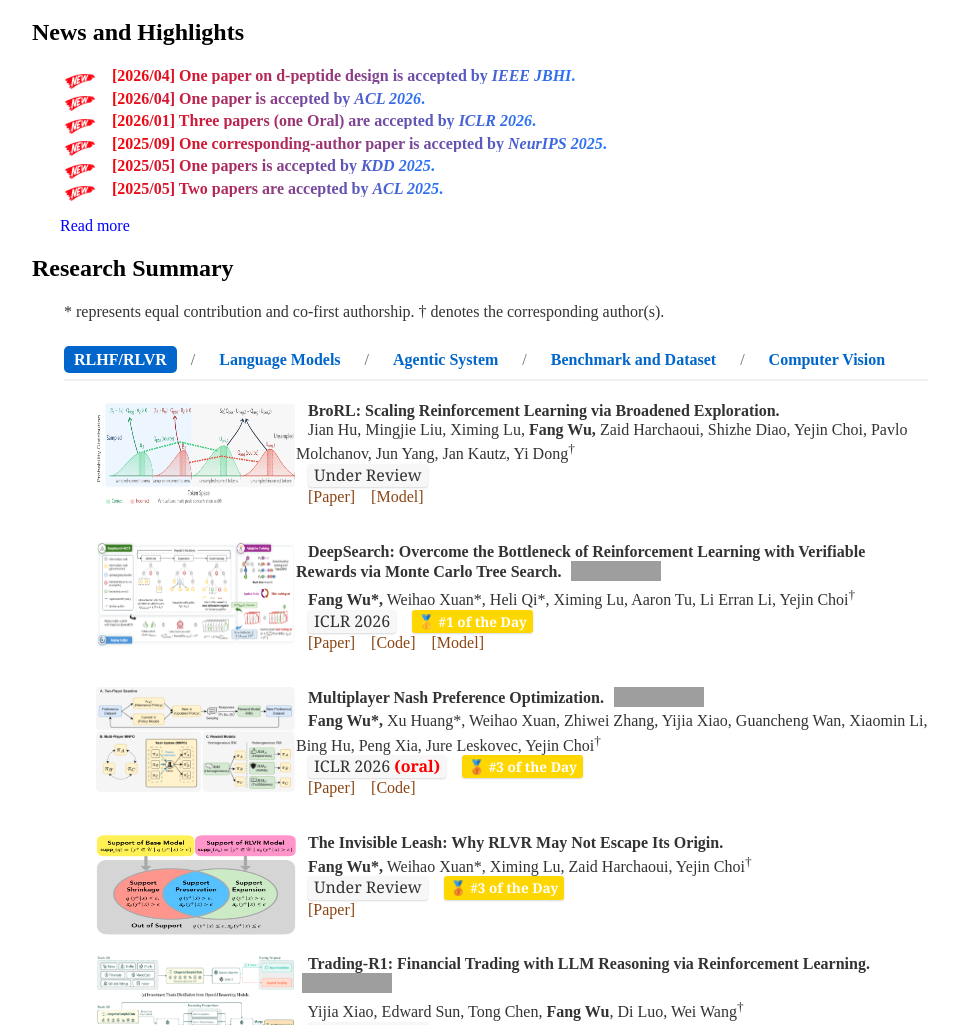
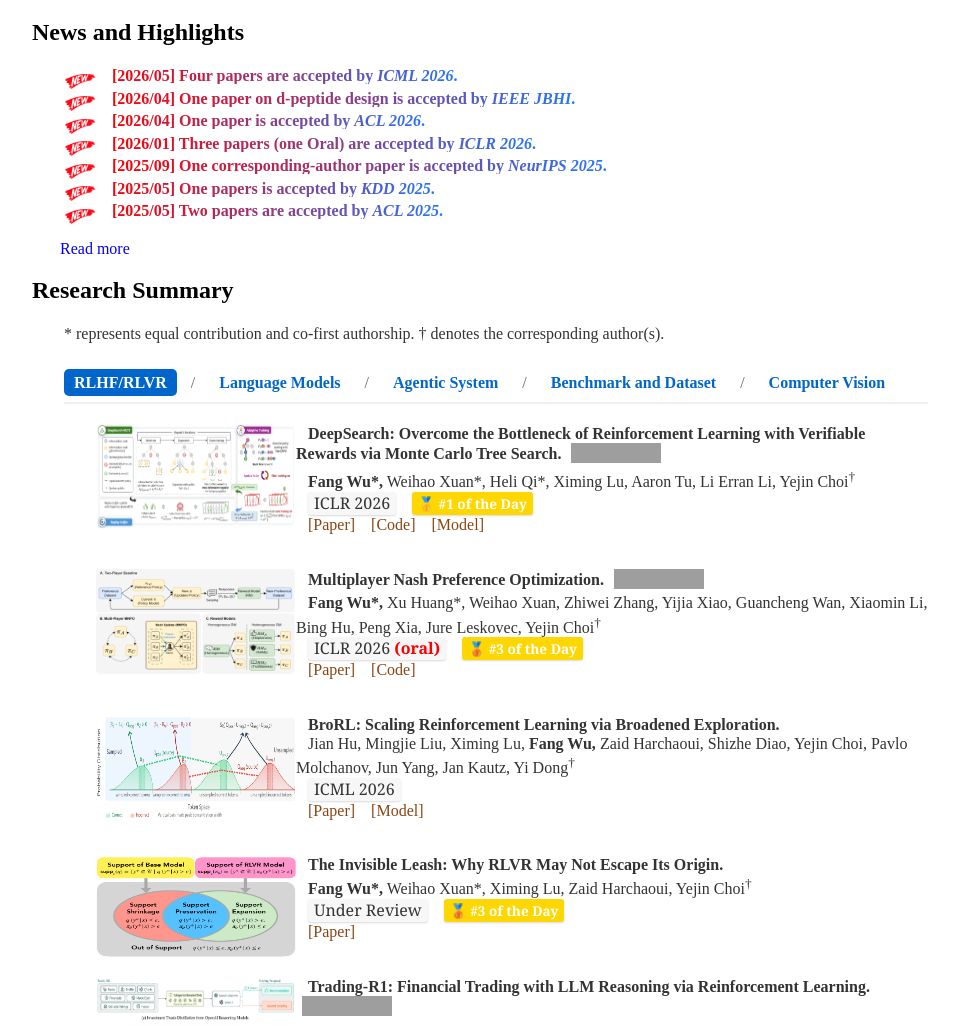
Before and after one commit to smiles724/smiles724.github.io, a Jekyll site: the page built from index.html, in a window 1280 px wide and 1400 px high, cut to the strip 375-1400 px from the top of the window. Shown: the whole strip, without its empty margins (160-1119 px from the left). Built offline with Jekyll 4.4.1, drawn with Linux system fonts in a browser that asks for light colours; nearby versions of some CDN libraries; a style sheet for code colours, icons or effects is not loaded; grey boxes are pictures that could not be loaded.

Commit message:
update icml 2026 papers

```diff
--- a/index.html
+++ b/index.html
@@ -129,6 +129,9 @@ title: Fang WU
 
 	<h2><a name="news"></a>News and Highlights</h2>
 		<p style="margin-left: 2em;">
+			<img src="img/new.png" align="middle" width="32" height="15"/>
+			<b  style="background-image: linear-gradient(90deg,#ff0000 0,#2575fc); -webkit-background-clip: text; -webkit-text-fill-color: transparent;">
+			    &nbsp&nbsp [2026/05] Four papers are accepted by <em>ICML 2026</em>. <br></b>
 			<img src="img/new.png" align="middle" width="32" height="15"/>
 			<b  style="background-image: linear-gradient(90deg,#ff0000 0,#2575fc); -webkit-background-clip: text; -webkit-text-fill-color: transparent;">
 			    &nbsp&nbsp [2026/04] One paper on d-peptide design is accepted by <em>IEEE JBHI</em>. <br></b>
--- a/papers_llm.html
+++ b/papers_llm.html
@@ -13,17 +13,6 @@
     </div>
 
 	<div id="section-rl" class="topic-section">
-		<p style="margin-left: 4em;">
-			<img src="img/paper/brorl.png" align="left" width="200" height="105"/>
-			&nbsp&nbsp <b>BroRL: Scaling Reinforcement Learning via Broadened Exploration.</b>  <br>
-			&nbsp&nbsp Jian Hu, Mingjie Liu, Ximing Lu, <b>Fang Wu,</b> Zaid Harchaoui, Shizhe Diao, Yejin Choi, Pavlo Molchanov, Jun Yang, Jan Kautz, Yi Dong<sup>&dagger;</sup><br>
-			&nbsp&nbsp <span style="display: inline-block;background: #f7f7f7; color: #333333;padding: 2px 6px;border-radius: 3px;box-shadow: 0px 1px 2px rgba(0, 0, 0, 0.15); font-weight: normal;
-    		font-size: 1.0em; font-family: 'Georgia', 'Times New Roman', serif;">Under Review</span><br>
-			&nbsp&nbsp <a href="https://arxiv.org/abs/2510.01180">[Paper]</a>
-<!--			&nbsp&nbsp <a href="https://github.com/smiles724/DeepSearch">[Code]</a>-->
-			&nbsp&nbsp <a href="https://huggingface.co/papers/2510.01180">[Model]</a>
-			<br><br>
-		</p>
 		<p style="margin-left: 4em;">
 			<img src="img/paper/deepsearch.png" align="left" width="200" height="105"/>
 			&nbsp&nbsp <b>DeepSearch: Overcome the Bottleneck of Reinforcement Learning with Verifiable Rewards via Monte Carlo Tree Search.</b>
@@ -60,6 +49,17 @@
 			&nbsp&nbsp <a href="https://www.arxiv.org/abs/2509.23102">[Paper]</a>
 			&nbsp&nbsp <a href="https://github.com/smiles724/MNPO">[Code]</a><br>
 			<br>
+		</p>
+		<p style="margin-left: 4em;">
+			<img src="img/paper/brorl.png" align="left" width="200" height="105"/>
+			&nbsp&nbsp <b>BroRL: Scaling Reinforcement Learning via Broadened Exploration.</b>  <br>
+			&nbsp&nbsp Jian Hu, Mingjie Liu, Ximing Lu, <b>Fang Wu,</b> Zaid Harchaoui, Shizhe Diao, Yejin Choi, Pavlo Molchanov, Jun Yang, Jan Kautz, Yi Dong<sup>&dagger;</sup><br>
+			&nbsp&nbsp <span style="display: inline-block;background: #f7f7f7; color: #333333;padding: 2px 6px;border-radius: 3px;box-shadow: 0px 1px 2px rgba(0, 0, 0, 0.15); font-weight: normal;
+    		font-size: 1.0em; font-family: 'Georgia', 'Times New Roman', serif;">ICML 2026</span><br>
+			&nbsp&nbsp <a href="https://arxiv.org/abs/2510.01180">[Paper]</a>
+<!--			&nbsp&nbsp <a href="https://github.com/smiles724/DeepSearch">[Code]</a>-->
+			&nbsp&nbsp <a href="https://huggingface.co/papers/2510.01180">[Model]</a>
+			<br><br>
 		</p>
 
 		<p style="margin-left: 4em;">
@@ -99,7 +99,7 @@
 			<span style="margin-left: 6px; vertical-align: middle;"> <img src="https://img.shields.io/github/stars/xinwuye/LatentChem?style=social" alt="GitHub stars"/></span> <br>
 			&nbsp&nbsp Xinwu Ye, Yicheng Mao, Jia Zhang, Yimeng Liu, Li Hao, <b>Fang Wu</b>, Zhiwei Li, Yuxuan Liao, Zehong Wang, Zhiyuan Liu, Zhenfei Yin, Li Yuan, Philip Torr, Huan Sun, Xiangxiang Zeng, Mengdi Wang, Le Cong, Shenghua Gao, Xiangru Tang<sup>&dagger;</sup><br>
 			&nbsp&nbsp <span style="display: inline-block;background: #f7f7f7; color: #333333;padding: 2px 6px;border-radius: 3px;box-shadow: 0px 1px 2px rgba(0, 0, 0, 0.15); font-weight: normal;
-    		font-size: 1.0em; font-family: 'Georgia', 'Times New Roman', serif;">Under Review</span> <br>
+    		font-size: 1.0em; font-family: 'Georgia', 'Times New Roman', serif;">ICML 2026</span> <br>
 			&nbsp&nbsp <a href="https://www.arxiv.org/abs/2602.07075">[Paper]</a>
 			&nbsp&nbsp <a href="https://github.com/xinwuye/LatentChem">[Code]</a><br>
 			<br>
--- a/papers_sci.html
+++ b/papers_sci.html
@@ -15,6 +15,19 @@
 
     <div id="section-drug" class="topic-section hidden">
 <!--	<h3 style="margin-left: 2em;">Deep Generative Models for Drug Design</h3>-->
+		<p style="margin-left: 4em;">
+			<img src="img/paper/proteo-r1.png" align="left" width="200" height="105"/>
+			&nbsp&nbsp <b>Proteo-R1: Reasoning Foundation Models for De Novo Antibody Design </b> <br>
+<!--			<span style="margin-left: 6px; vertical-align: middle;">-->
+<!--			  <img src="" alt="GitHub stars"/>-->
+<!--			</span> <br>-->
+			&nbsp&nbsp Proteo-R1 Team<br>
+			&nbsp&nbsp <span style="display: inline-block;background: #f7f7f7; color: #333333;padding: 2px 6px;border-radius: 3px;box-shadow: 0px 1px 2px rgba(0, 0, 0, 0.15); font-weight: normal;
+    		font-size: 0.9em; font-family: 'Georgia', 'Times New Roman', serif;">ICML 2026</span> <br>
+   			&nbsp&nbsp <a href="">[Paper]</a> <br>
+<!--			&nbsp&nbsp <a href="">[Code]</a><br>-->
+			<br>
+		</p>
 		<p style="margin-left: 4em;">
 			<img src="img/paper/plm_rl.png" align="left" width="200" height="105"/>
 			&nbsp&nbsp <b>From Supervision to Exploration: What Does Protein Language Model Learn During Reinforcement Learning? </b> <br>
@@ -128,6 +141,17 @@
 
     <div id="section-geometry" class="topic-section hidden">
 <!--	<h3 style="margin-left: 2em;">3D Geometric Deep Learning</h3>-->
+		<p style="margin-left: 4em;">
+			<img src="img/paper/ribosphere.png" align="left" width="200" height="105"/>
+			&nbsp&nbsp <b>RiboSphere: Learning Unified and Efficient Representations of RNA Structures.  </b>
+			<span style="margin-left: 6px; vertical-align: middle;"><img src="https://img.shields.io/github/stars/?style=social" alt="GitHub stars"/></span> <br>
+			&nbsp&nbsp Zhou Zhang*, Hanqun Cao*, Cheng Tan<sup>&dagger;</sup>, <b>Fang Wu</b><sup>&dagger;</sup>, Pheng Ann Heng, Tianfan Fu<sup>&dagger;</sup>, Tianfan Fu<sup>&dagger;</sup><br>
+			&nbsp&nbsp <span style="display: inline-block;background: #f7f7f7; color: #333333;padding: 2px 6px;border-radius: 3px;box-shadow: 0px 1px 2px rgba(0, 0, 0, 0.15); font-weight: normal;
+    		font-size: 0.9em; font-family: 'Georgia', 'Times New Roman', serif;">ICML 2026</span><br>
+			&nbsp&nbsp <a href="https://arxiv.org/abs/2603.19636">[Paper]</a>
+			&nbsp&nbsp <a href="">[Code]</a><br>
+			<br>
+		</p>
 		<p style="margin-left: 4em;">
 			<img src="img/paper/posex.png" align="left" width="200" height="105"/>
 			&nbsp&nbsp <b>PoseX: AI Defeats Physics Approaches on Protein-Ligand Cross Docking.  </b>
```
Also changed, not shown: img/paper/proteo-r1.png (added), img/paper/ribosphere.png (added).
